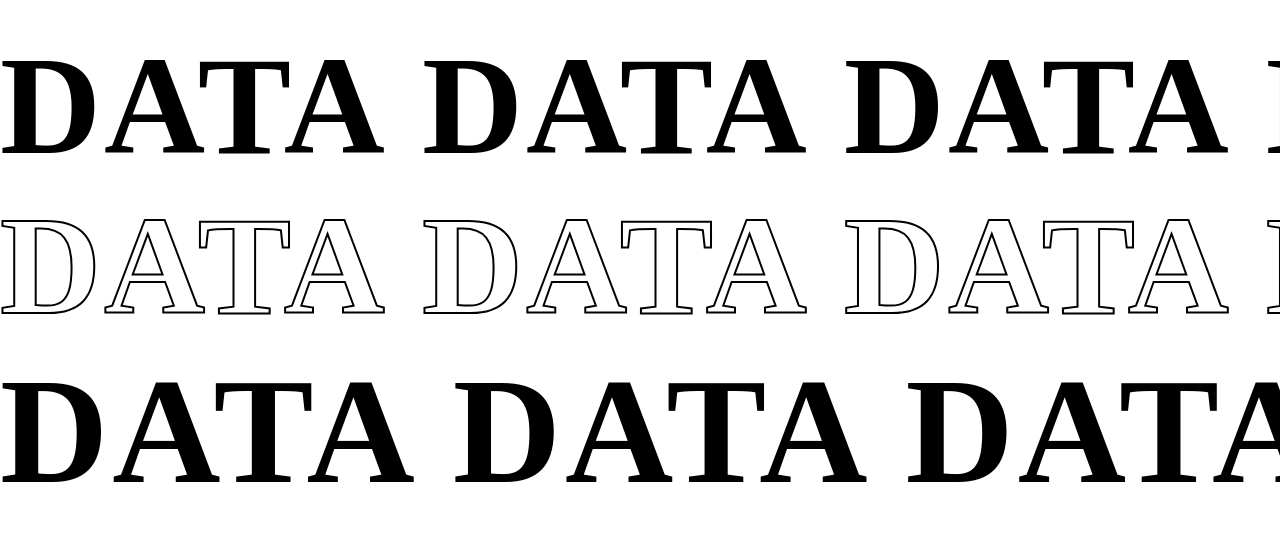
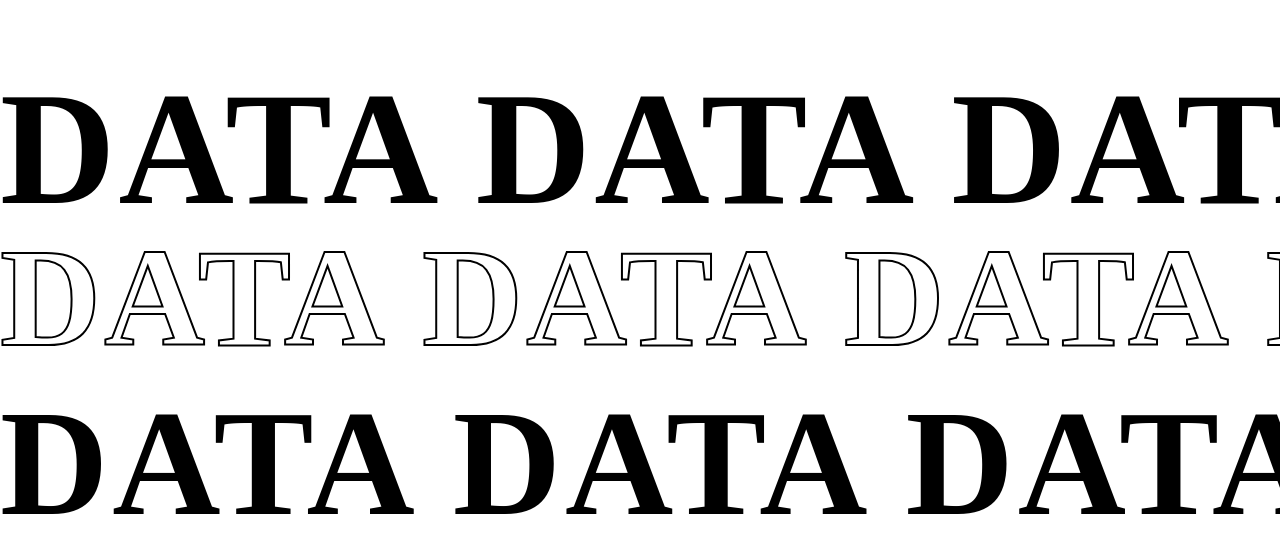
Before and after one commit to code-JOA/Lan, a plain HTML site: page Page-1/index.html in a window 1280 px wide. Shown: the part 135-688 px from the top of the page. Drawn offline with Linux system fonts and the light colour scheme.

Commit message:
Commit auto_update

```diff
--- a/Page-1/style.css
+++ b/Page-1/style.css
@@ -21,14 +21,14 @@ body {
 }
 
 #main img {
-  height: 600px;
+  height: 690px;
   position: relative;
   z-index: 99;
 }
 
 #scroll-div {
   position: absolute;
-  top: 20%;
+  top: 24%;
   width: 100%;
   height: 100%;
   white-space: nowrap;
@@ -41,7 +41,7 @@ body {
 }
 #scroll-div h1 {
   display: inline-block;
-  font-size: 140px;
+  font-size: 160px;
   text-transform: uppercase;
   margin-right: 30px;
   letter-spacing: 3px;
@@ -52,7 +52,7 @@ body {
 
 #scroll-div2 {
   position: absolute;
-  top: 40%;
+  top: 44%;
   width: 100%;
   /* height: 100px; */
   z-index: 100;
@@ -78,7 +78,7 @@ body {
 
 #scroll-div3 {
   position: absolute;
-  top: 60%;
+  top: 64%;
   width: 100%;
   height: 100%;
   white-space: nowrap;
```
